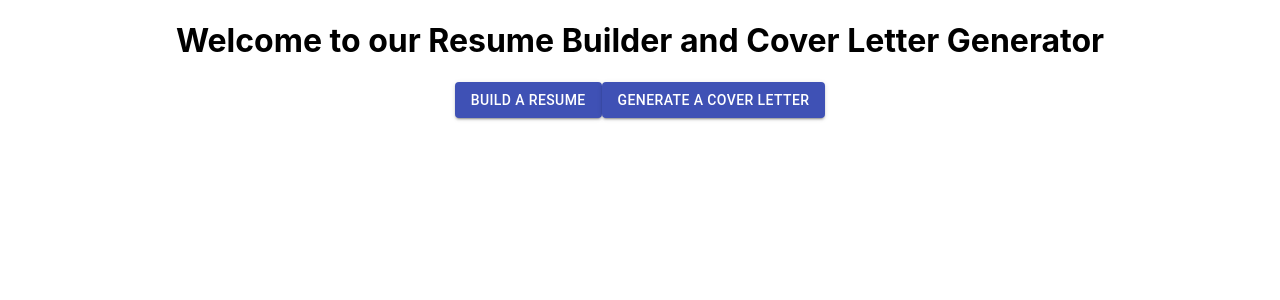
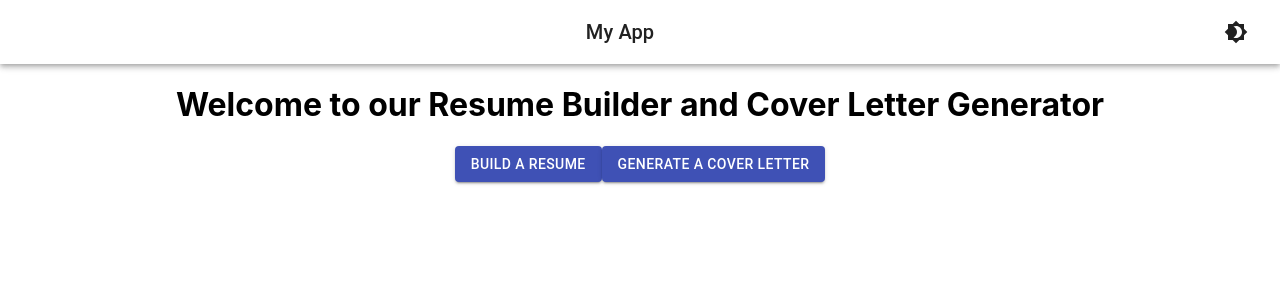
Before and after one commit to drajaygeorge/gig-tailor, a React (Create React App) app: page / in a window 1280 px wide. Shown: the top 300 px of the page. Built offline with nearby package versions, Linux system fonts and the light colour scheme.

Commit message:
Saving with issues to Header file

```diff
--- a/src/App.js
+++ b/src/App.js
@@ -1,11 +1,10 @@
 import './App.css';
 import LandingPage from './LandingPage';
-import Header from './components/Header';
 
 function App() {
   return (
     <div className="App">
-      {/* Commented out the header section
+      {/* Commented out the old header section
       <header className="App-header">
         <img src="Octocat.png" className="App-logo" alt="logo" />
         <p>
--- a/src/LandingPage.js
+++ b/src/LandingPage.js
@@ -7,6 +7,7 @@ import {
   FormControlLabel,
   RadioGroup,
 } from '@material-ui/core';
+import Header from './components/Header/Header';
 
 function LandingPage() {
   const [selectedOption, setSelectedOption] = useState(null);
@@ -22,6 +23,7 @@ function LandingPage() {
 
   return (
     <div className="LandingPage">
+      <Header />
       <h1>Welcome to our Resume Builder and Cover Letter Generator</h1>
       <div className="buttons">
         <Button
```
